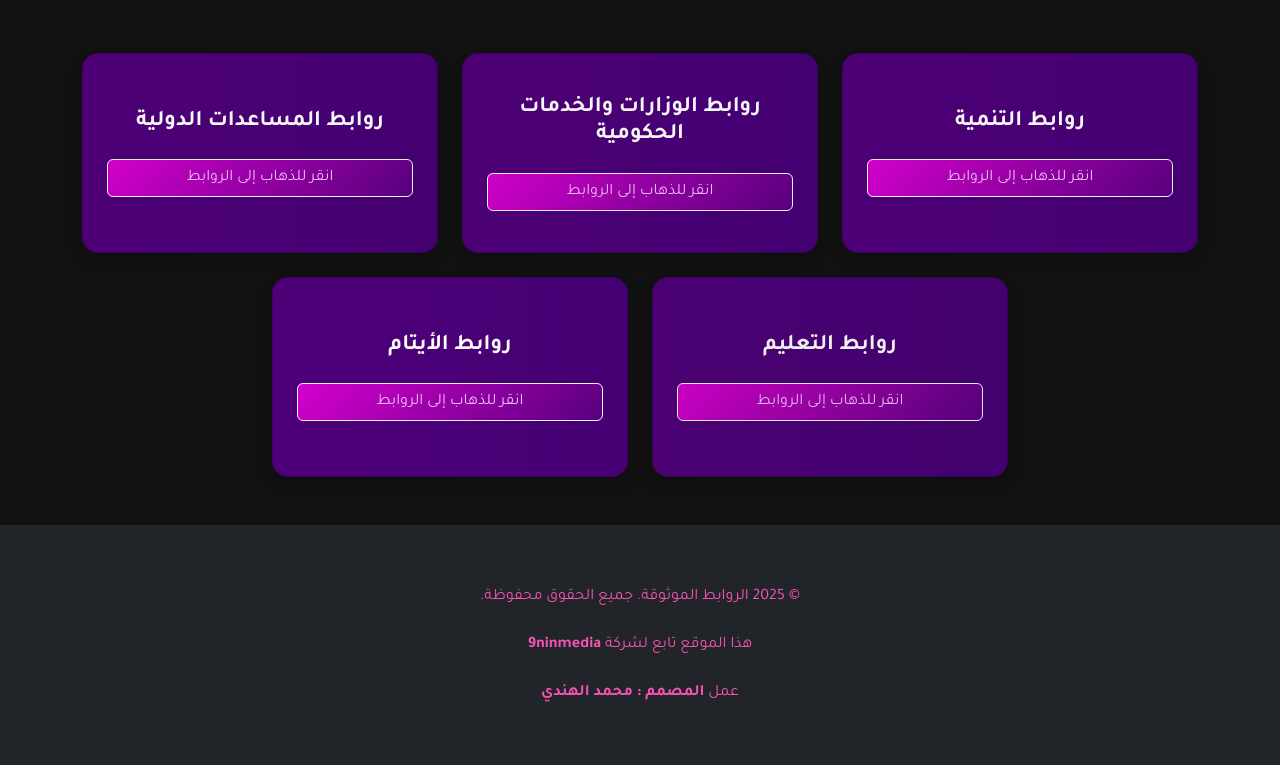
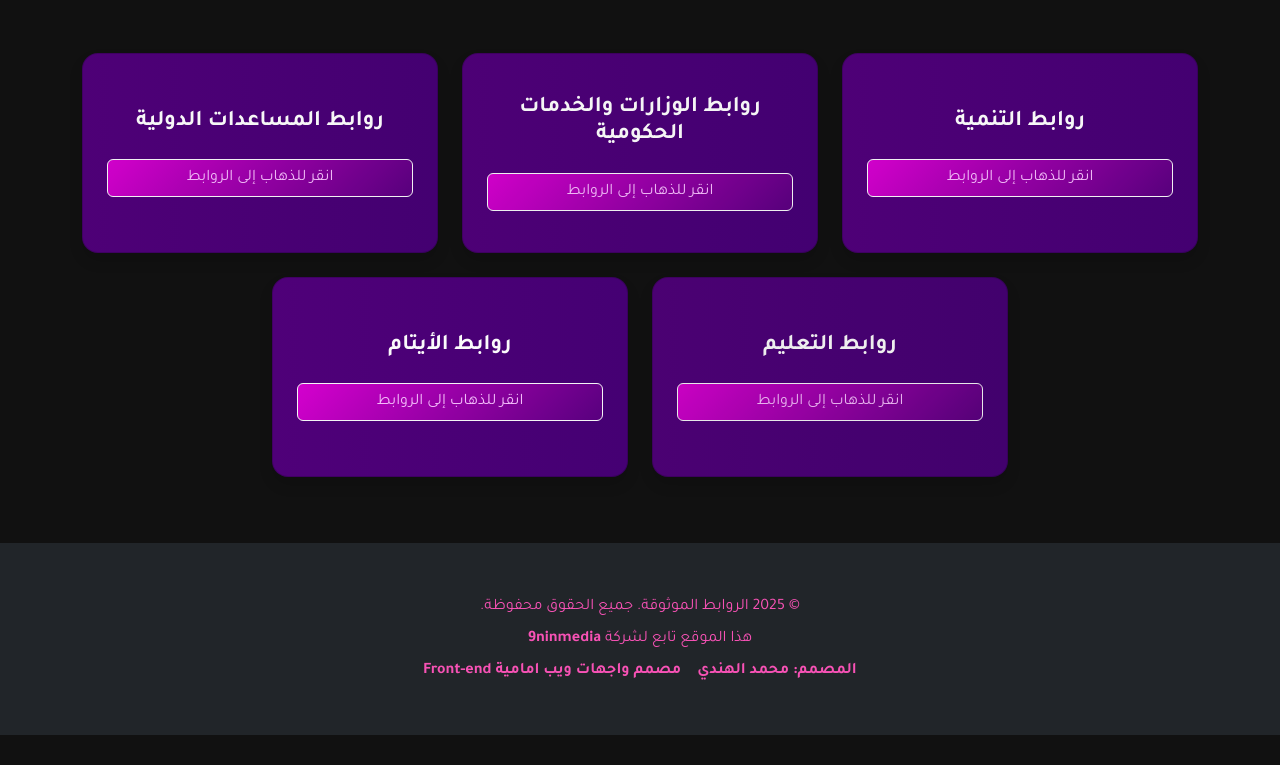
Before and after one commit to Mohammed-Hindi/links-gaza, a plain HTML site: page docs/index.html in a window 1280 px wide. Shown: the part 65-830 px from the top of the page. After the commit the page ends 800 px from the top, so only its background shows below. Drawn offline with nearby package versions, Linux system fonts and the light colour scheme.

Commit message:
تعديل الفوتر لجعل النص زهري

```diff
--- a/docs/css/style.css
+++ b/docs/css/style.css
@@ -140,6 +140,6 @@
    }
 
    footer {
-       color: #f752b5;
-       line-height: 3;
+       color: #f752b5 !important;
+       line-height: 2;
    }
--- a/docs/index.html
+++ b/docs/index.html
@@ -38,11 +38,16 @@
             </button>
             <div class="collapse navbar-collapse" id="navbarNav">
                 <ul class="navbar-nav ms-auto">
-                    <li class="nav-item"><a class="nav-link fs-6 fw-bold" id="navdevlopment" href="development.html">التنمية</a></li>
-                    <li class="nav-item"><a class="nav-link fs-6 fw-bold" id="navPortfolio" href="goverment.html">الوزارات</a></li>
-                    <li class="nav-item"><a class="nav-link fs-6 fw-bold" id="navSkills" href="aid.html">المساعدات الدولية</a></li>
-                    <li class="nav-item"><a class="nav-link fs-6 fw-bold" id="navContact" href="education.html">التعليم</a></li>
-                    <li class="nav-item"><a class="nav-link fs-6 fw-bold" id="navContact" href="orphans.html">الايتام</a></li>
+                    <li class="nav-item"><a class="nav-link fs-6 fw-bold" id="navdevlopment"
+                            href="development.html">التنمية</a></li>
+                    <li class="nav-item"><a class="nav-link fs-6 fw-bold" id="navPortfolio"
+                            href="goverment.html">الوزارات</a></li>
+                    <li class="nav-item"><a class="nav-link fs-6 fw-bold" id="navSkills" href="aid.html">المساعدات
+                            الدولية</a></li>
+                    <li class="nav-item"><a class="nav-link fs-6 fw-bold" id="navContact"
+                            href="education.html">التعليم</a></li>
+                    <li class="nav-item"><a class="nav-link fs-6 fw-bold" id="navContact"
+                            href="orphans.html">الايتام</a></li>
                 </ul>
             </div>
         </div>
@@ -92,11 +97,15 @@
     </main>
 
 
-    <footer class="bg-dark text-pink text-center py-5 mt-auto">
+    <footer class="bg-dark  text-center py-5 mt-auto ">
         &copy; 2025 الروابط الموثوقة. جميع الحقوق محفوظة. <br>
         هذا الموقع تابع لشركة <strong>9ninmedia</strong><br>
-        عمل <strong>المصمم : محمد الهندي</strong>
+        <div class="d-flex justify-content-center gap-3">
+            <span><strong>المصمم: محمد الهندي</strong></span>
+            <span><strong>مصمم واجهات ويب امامية Front-end</strong></span>
+        </div>
     </footer>
+
     </div>
 
 
```
